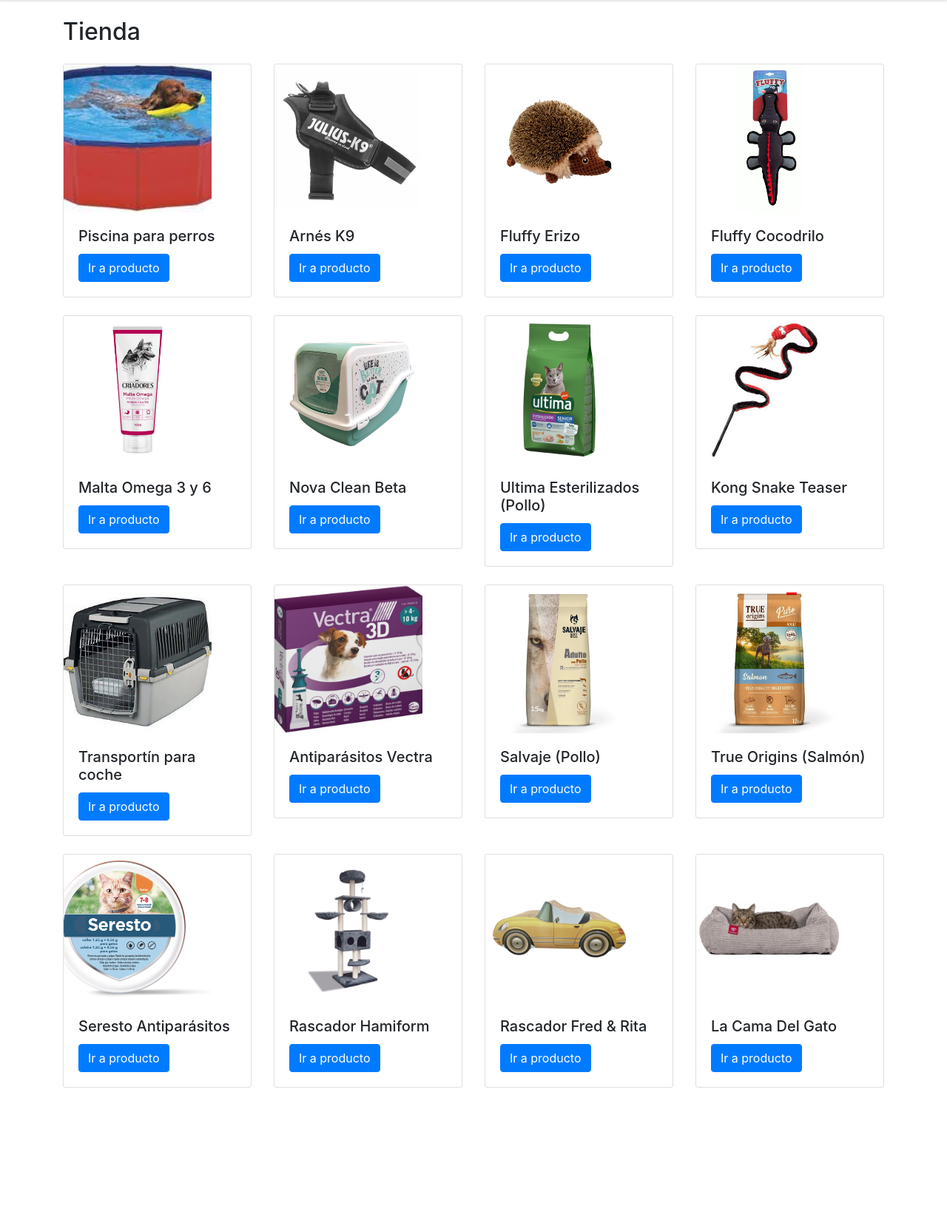
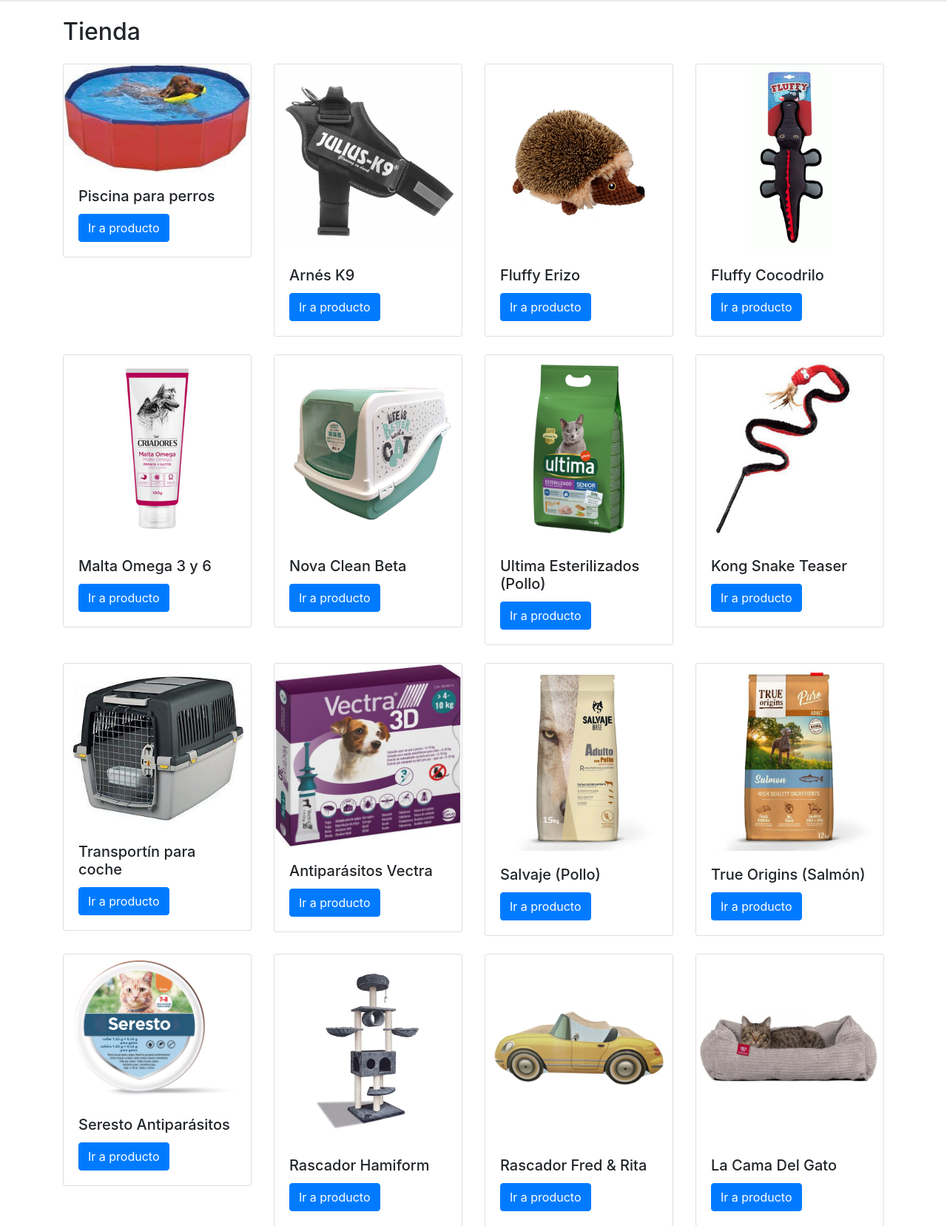
Before and after one commit to ignamart03/BeloveDogs_PHP, a PHP site: page /shop.php in a window 1280 px wide. Shown: the part 59-1716 px from the top of the page at 74% size. Before the commit the page ends 1529 px from the top, so only its background shows below. Run offline with PHP 8.4, Linux system fonts and the light colour scheme.

Commit message:
Shop update
Removed style modifying items layout

```diff
--- a/styles/base.css
+++ b/styles/base.css
@@ -19,12 +19,3 @@
     color: black;
     background-color: white;
 }
-
-.image-container {
-    /* display: flex;
-    flex-wrap: wrap;
-    flex-direction: column; */
-    width: 200px;
-    height: 200px;
-    object-fit: cover;
-  }
```
